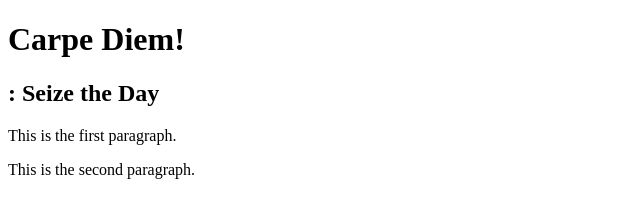
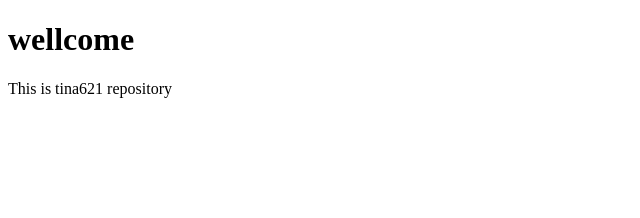
Before and after one commit to TeenyTinyTina/tina621, a plain HTML site: page index.html in a window 1280 px wide. Shown: the whole page, without its empty margins (0-640 px from the left). Drawn offline with Linux system fonts and the light colour scheme.

Commit message:
Update index.html

```diff
--- a/index.html
+++ b/index.html
@@ -2,14 +2,12 @@
 <html lang="ko">
   <head>
     <meta charset="UTF-8">
-    <title>Carpe Diem!</title>
-    <meta name="description" content="Carpe Diem! : Seize the Day">
+    <title>index</title>
+    <meta name="description" content="index">
   </head>
 
   <body>
-    <h1>Carpe Diem!</h1>
-    <h2>: Seize the Day</h2>
-    <p>This is the first paragraph.</p>
-    <p>This is the second paragraph.</p>
+    <h1>wellcome</h1>
+    <p>This is tina621 repository</p>
   </body>
 </html>
```
